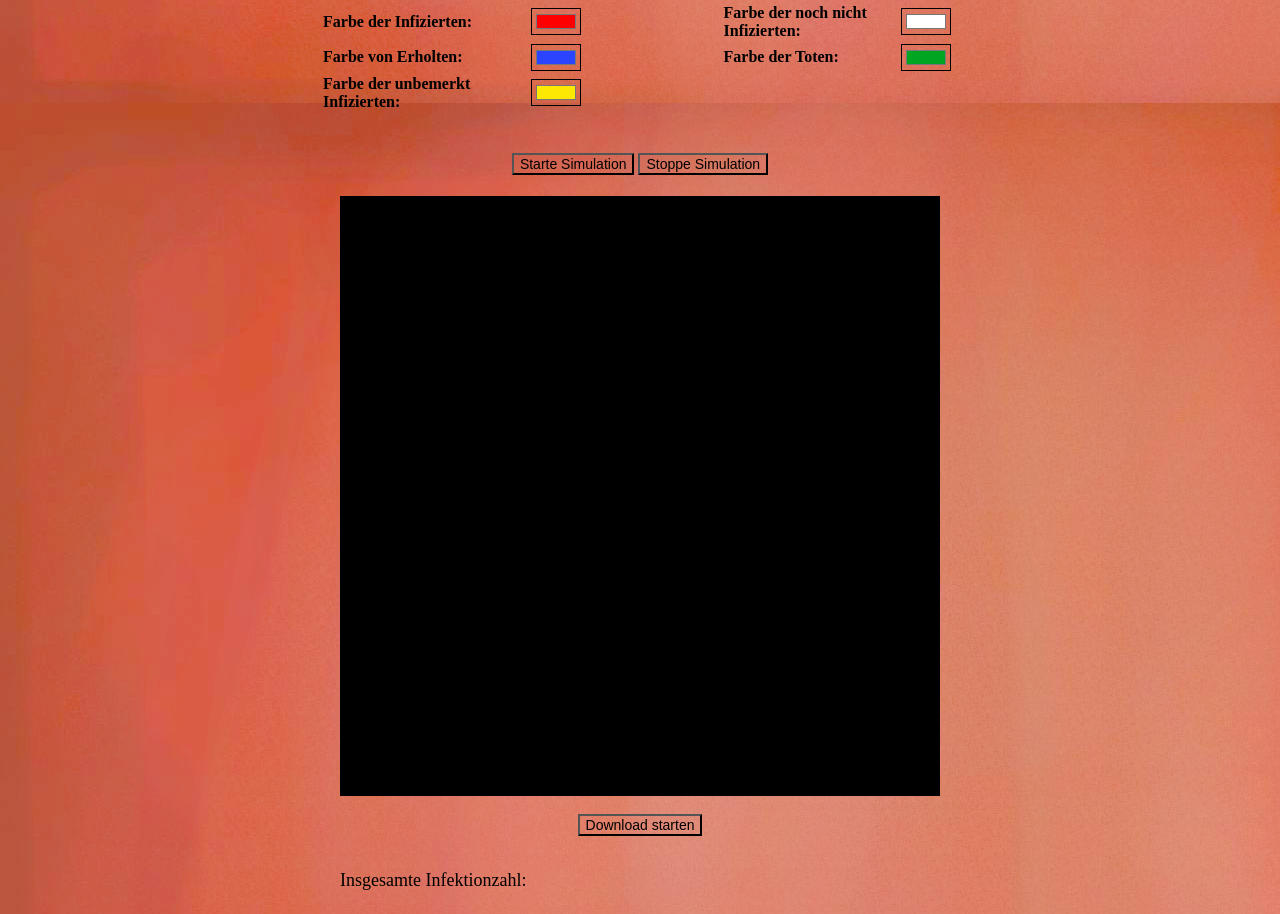
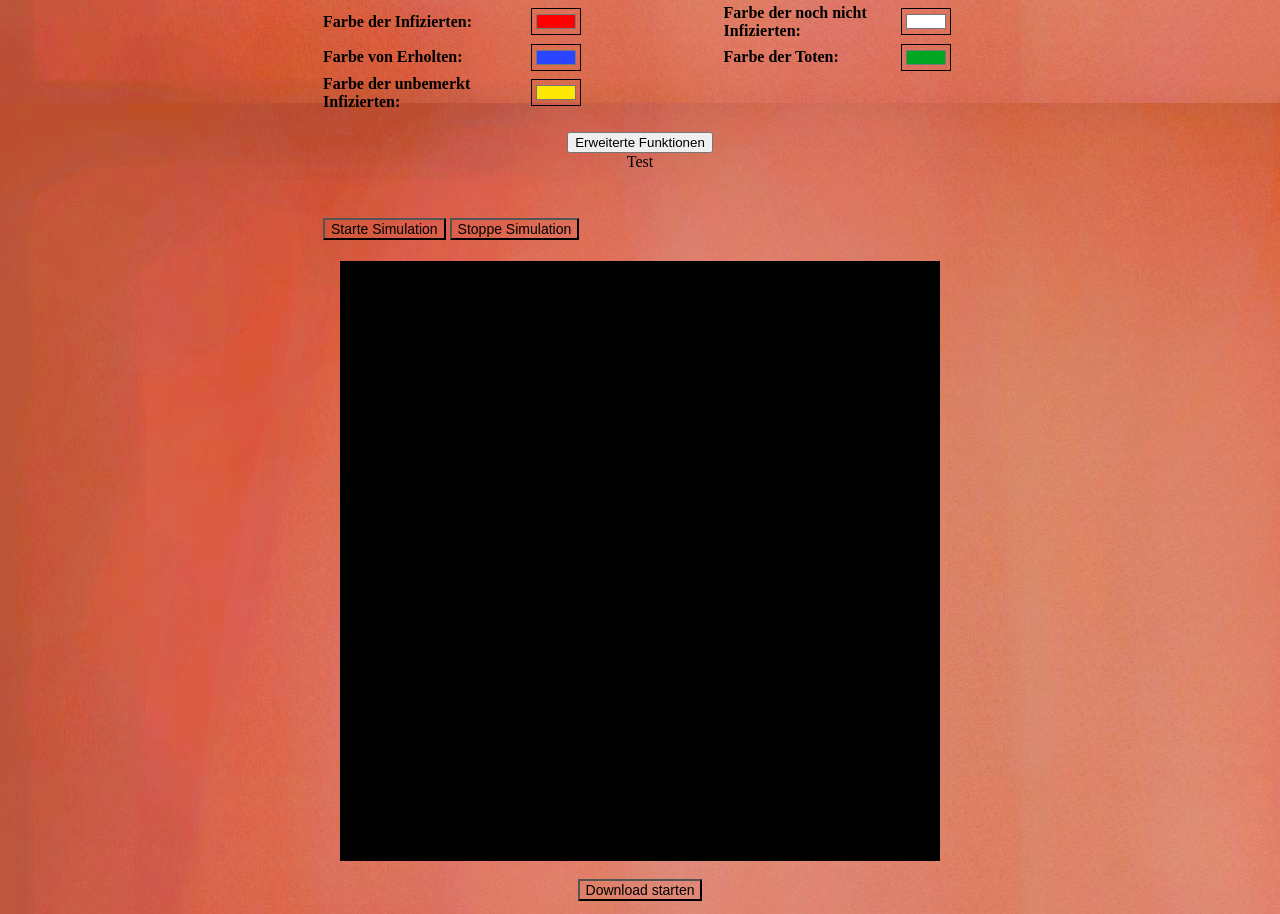
Before and after one commit to Justinus22/Virus_Simulation, a website: page VirSim/public/index.html in a window 1280 px wide. Shown: the part 977-1891 px from the top of the page. Drawn offline with nearby package versions, Linux system fonts and the light colour scheme.

Commit message:
Update index.html

```diff
--- a/VirSim/public/index.html
+++ b/VirSim/public/index.html
@@ -230,8 +230,20 @@
 	</th>
 </tr>
 </table>
+<br>
+<button onclick="toogleExpertMode()" class='inputs'>Erweiterte Funktionen</button>
+<br>
+<div id='expertMode'>
+<table>
+	<th>
+		<tr>
+			Test
+		</tr>
+	</th>
+</table>
+</div>
 <br><br>
-<table id="inputs">
+<table class="inputs">
 <tr>
 <th title="Hier kannst du die Simulation starten.">
 	<span class='tooltip' data-tooltip='Hier kannst du die Simulation starten.'>
@@ -247,6 +259,7 @@
 </table>
 <br>
 </div>
+
 <canvas id='SimulationsCanvas' width="600", height="600" ></canvas><br/>
 <br>
 <form>
@@ -338,7 +351,8 @@ var InputBrdtoArlt = document.getElementById('BrdtoArlt');
 var InputmindfulnessYN = document.getElementById('mindfulnessYN')
 var OutputReproduktion = document.getElementById('reproduktion')
 
-
+//Expert Mode Button
+var expMode = document.getElementById('expertMode');
 //Get Color
 var InputColorInf = document.getElementById('ColorInf');
 var InputColorRe = document.getElementById('ColorRe');
@@ -762,6 +776,13 @@ async function sendData(datas) {
 function cancelSim(){
 	inSimulation = false;
 }
+function toogleExpertMode(){
+	if (expMode.style.display === "none") {
+    expMode.style.display = "block";
+  } else {
+    expMode.style.display = "none";
+  }
+}
 // Create new Chart in the Result Canvas
 function createChart(Livings){
 	var stSzLv = (Livings/10);
@@ -836,6 +857,8 @@ function createChart(Livings){
 
 }
 });
+
+
 
 }
 // draw Rect
```
